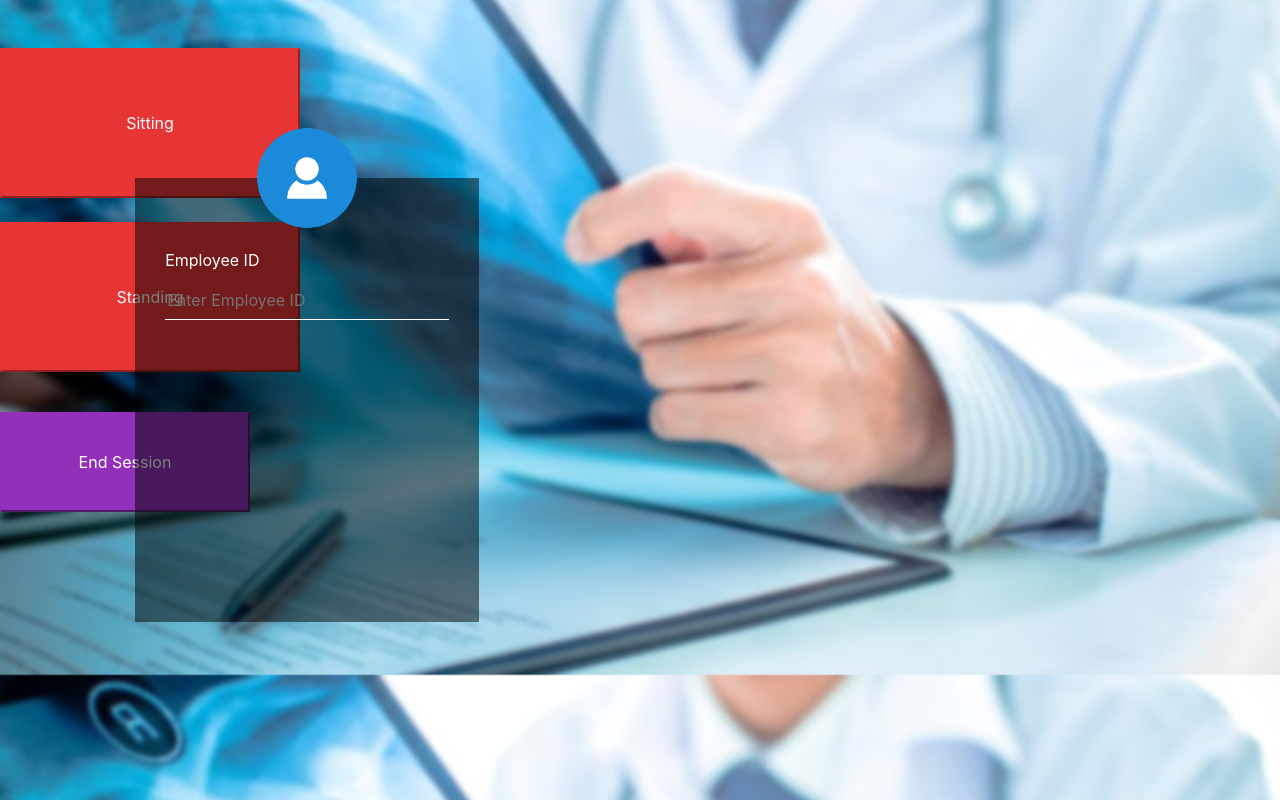
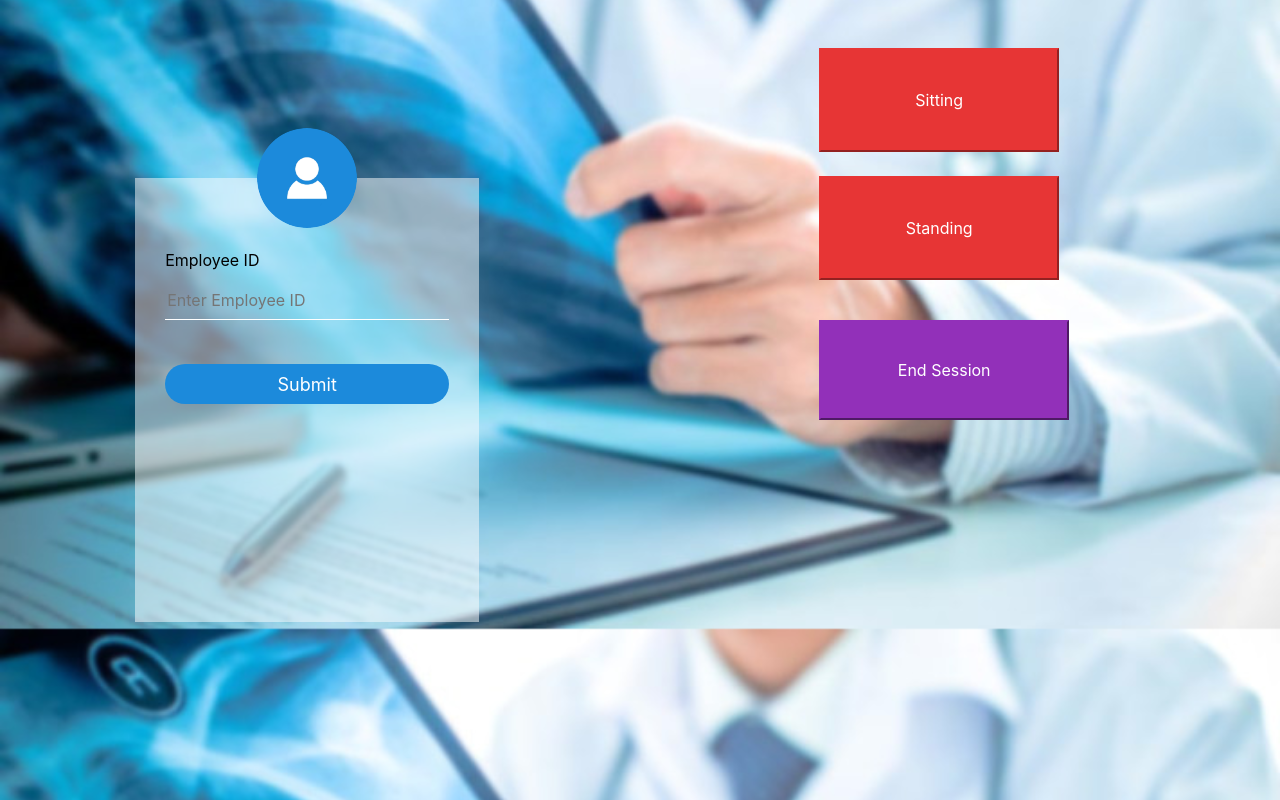
Before and after one commit to Anum7/SitBit, a website: page Web App/SitBit/index.html in a window 1280 px wide. Drawn offline with nearby package versions, Linux system fonts and the light colour scheme.

Commit message:
Made Major Changes to WebApp. Recording buttons (sitting, standing, and end session) are now on the appropiate side of the page. Changed the color of the translucent id box (subject to change).

```diff
--- a/Web App/SitBit/index.html
+++ b/Web App/SitBit/index.html
@@ -31,20 +31,24 @@
    </head>
    <body>
       <div class="login-box">
+
         <img src="avatar.png" class="avatar">
-      <form>
-        <label for="idBox"> Employee ID </label>
-        <input type="text" placeholder="Enter Employee ID" id="idBox">
-      </form>
+        <form>
+          <label for="idBox"> Employee ID </label>
+          <input type="text" placeholder="Enter Employee ID" id="idBox">
+          <br><br>
+          <input type="submit" class="submit-button" onclick = "endSession()">
+        </form>
+
       </div>
 
       <br><br>
 
-      <button id="sitting" value="button text" onclick = "sitting()" type="button" class="record-buttons"> Sitting </button>
+      <button id="sitting" value="button text" onclick = "sitting()" type="button1" class="record-buttons"> Sitting </button>
       <br><br>
-      <p><button id="standing" value="button text" onclick = "standing()" type="button" class="record-buttons" disabled="true"> Standing </button></p>
+      <p><button id="standing" value="button text" onclick = "standing()" type="button2" class="record-buttons" disabled="true"> Standing </button></p>
       <br>
-      <button type="button" class="submit-button" onclick = "loadDatabase()"> End Session </button>
+      <button type="button" class="end-session-button" onclick = "loadDatabase()"> End Session </button>
 
       <script>
          //disable buttons not in use
@@ -57,6 +61,11 @@
          var date = time.getFullYear() + '-' + (time.getMonth() + 1) + '-' + time.getDate();
          var currTime = time.getHours() + ":" + time.getMinutes() + ":" + time.getSeconds();
          var lastTime = (date + " " + currTime).split(" ");
+
+         // End Session
+         function endSession() {
+          window.alert("You may now begin recording your data.");
+         }
 
          // create reference to firebase, pull current data and display
          function loadDatabase() {
@@ -162,7 +171,7 @@
 
              });
            });
-           window.alert("We have recorded your today's sedentary time. You may now close the window");
+           window.alert("We have recorded your sedentary time for today. You may now close the window.");
          };
 
 
--- a/Web App/SitBit/style.css
+++ b/Web App/SitBit/style.css
@@ -1,6 +1,4 @@
 body {
-  margin: 0;
-  padding: 0;
   background: url('radiology-xray.jpg');
   background-position: center;
   background-size: cover;
@@ -8,8 +6,8 @@ body {
 .login-box{
     width: 344px;
     height: 444px;
-    background: rgba(0, 0, 0, 0.5);
-    color: #fff;
+    background: rgba(255, 255, 255, .5);
+    color: #000000;
     top: 50%;
     left: 24%;
     position: absolute;
@@ -62,20 +60,29 @@ body {
     font-size: 14px;
     color: #fff;
 }
+.login-box a:hover
+{
+    color: #39dc79;
+}
+
 .login-box a:hover {
     color: #39dc79;
 }
 .record-buttons {
-  width: 300px;
-  height: 150px;
+  width: 240px;
+  height: 104px;
   background-color:rgb(231, 53, 53);
   color: white;
   border-color:rgb(231, 53, 53);
+  left: 64%;
+  position: relative;
 }
-.submit-button {
+.end-session-button {
   width: 250px;
   height: 100px;
   background-color:rgb(146, 48, 185);
   color:white;
   border-color:rgb(146, 48, 185);
+  position: relative;
+  left: 64%;
 }
```
